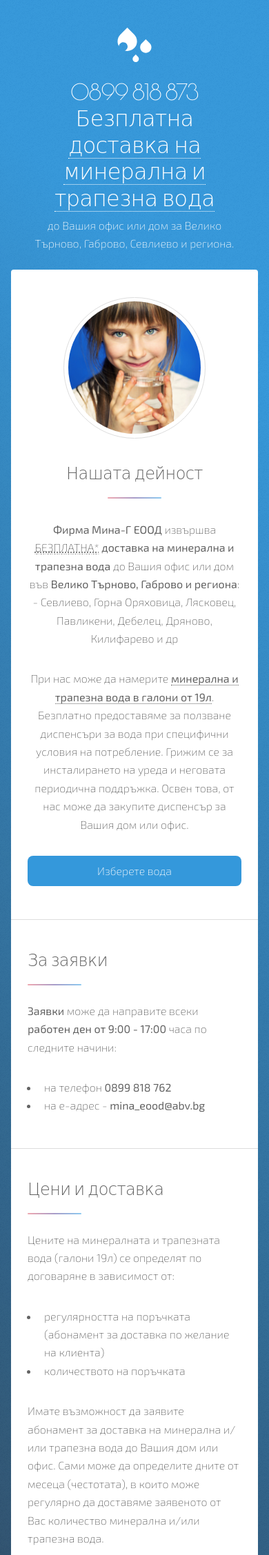
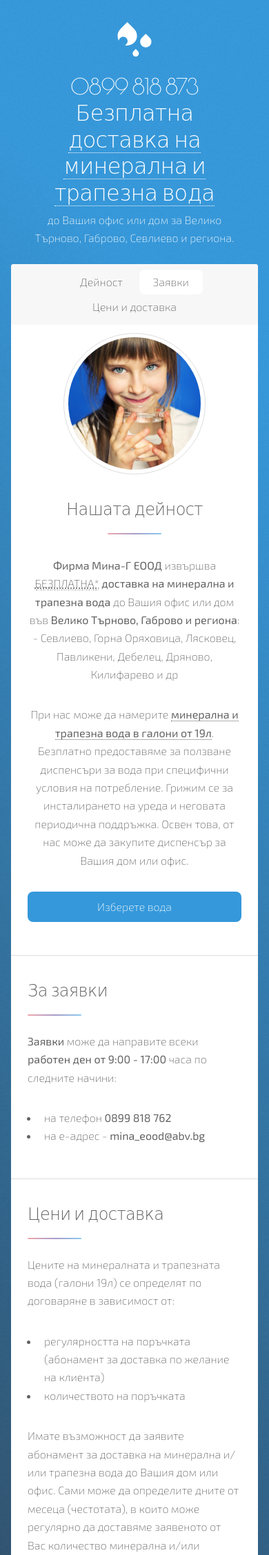
Before and after one commit to minkas-g-d/mgd-website, a PHP site: page /index.html in a window 390 px wide. Shown: the top 2255 px of the page at 69% size. Run offline with PHP 8.4, Linux system fonts and the light colour scheme.

Commit message:
Fix small resolutions navigation problem and adjust padding btw header and main container

```diff
--- a/assets/css/main.css
+++ b/assets/css/main.css
@@ -1842,6 +1842,10 @@
 
 	a:hover {
 		color: #ffffff;
+	}
+
+	a.phone {
+		border: 0 none;
 	}
 
 	strong, b {
@@ -3219,7 +3223,7 @@
 			}
 
 				#header.alt {
-					padding: 2.5em 1.5em 1em 1.5em ;
+					padding: 2em 1.5em 1em 1.5em ;
 				}
 
 					#header.alt h1 {
@@ -3239,7 +3243,7 @@
 			}
 
 				#header.alt {
-					padding: 3em 1em 0.5em 1em ;
+					padding: 2em 1em 0.5em 1em ;
 				}
 
 		}
@@ -3320,7 +3324,7 @@
 				-ms-transition: margin 0.2s ease;
 				transition: margin 0.2s ease;
 				display: inline-block;
-				margin: 0 0.35em;
+				/*margin: 0 0.35em;*/
 				padding: 0;
 				vertical-align: middle;
 			}
@@ -3359,7 +3363,7 @@
 		}
 
 			#nav.alt ul li {
-				margin: 0 0.175em;
+				/*margin: 0 0.175em;*/
 			}
 
 				#nav.alt ul li a {
@@ -3369,12 +3373,29 @@
 		@media screen and (max-width: 736px) {
 
 			#nav {
-				display: none;
-			}
-
-				#nav + #main {
+				/*display: none;*/
+				padding: 0.5em 0.2em;
+			}
+
+/*				#nav + #main {
 					padding-top: 0;
-				}
+				}*/
+
+		}
+
+		@media screen and (max-width: 460px) {
+
+			#nav {
+				max-width: calc( 100% - 2em );
+			}
+
+		}
+
+		@media screen and (max-width: 360px) {
+
+			#nav {
+				max-width: 100%;
+			}
 
 		}
 
@@ -3690,11 +3711,11 @@
 		@media screen and (max-width: 480px) {
 
 			#main > .main {
-				padding: 2.5em 1.5em 1em 1.5em ;
+				padding: 2em 1.5em 1em 1.5em ;
 			}
 
 				#main > .main > .image.main:first-child {
-					margin: -3em 0 1.5em -1.5em;
+					margin: -2em 0 1.5em -1.5em;
 					width: calc(100% + 3em);
 				}
 
@@ -3707,11 +3728,11 @@
 			}
 
 				#main > .main {
-					padding: 2.5em 1em 0.5em 1em ;
+					padding: 2em 1em 0.5em 1em ;
 				}
 
 					#main > .main > .image.main:first-child {
-						margin: -2.5em 0 1.5em -1em;
+						margin: -2em 0 1.5em -1em;
 						width: calc(100% + 2em);
 						border-radius: 0;
 					}
--- a/index.html
+++ b/index.html
@@ -17,7 +17,7 @@
 				<!-- Header -->
 					<header id="header" class="alt">
 						<span class="logo"><img src="images/raindrops.svg" alt="" /></span>
-						<h1>0899 818 873<br>
+						<h1><a href="tel:0899818873" class="phone">0899 818 873</a><br>
 						Безплатна <a href="mineralni-i-trapezni-vodi.html">доставка на минерална и трапезна вода</a> </h1>
 						<p>до Вашия офис или дом<br> за Велико Търново, Габрово, Севлиево и региона.</p>
 					</header>
```
